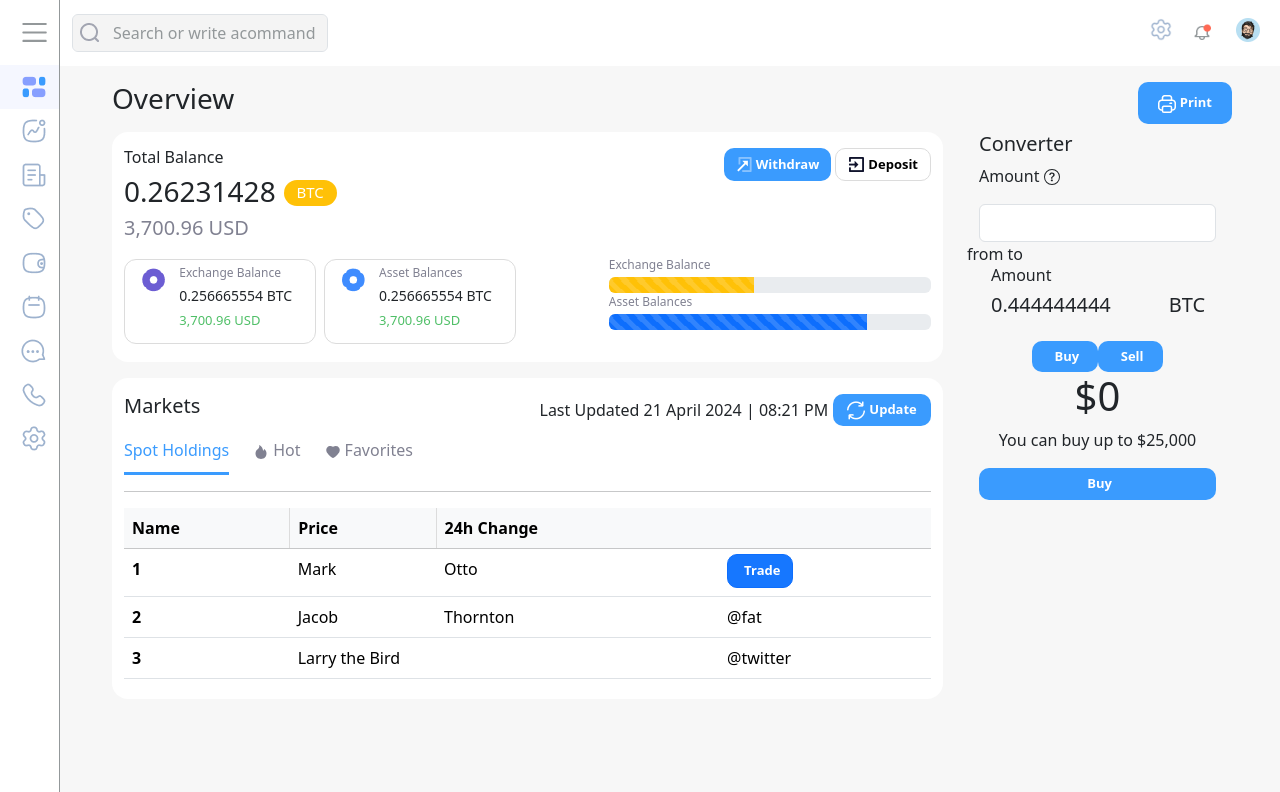
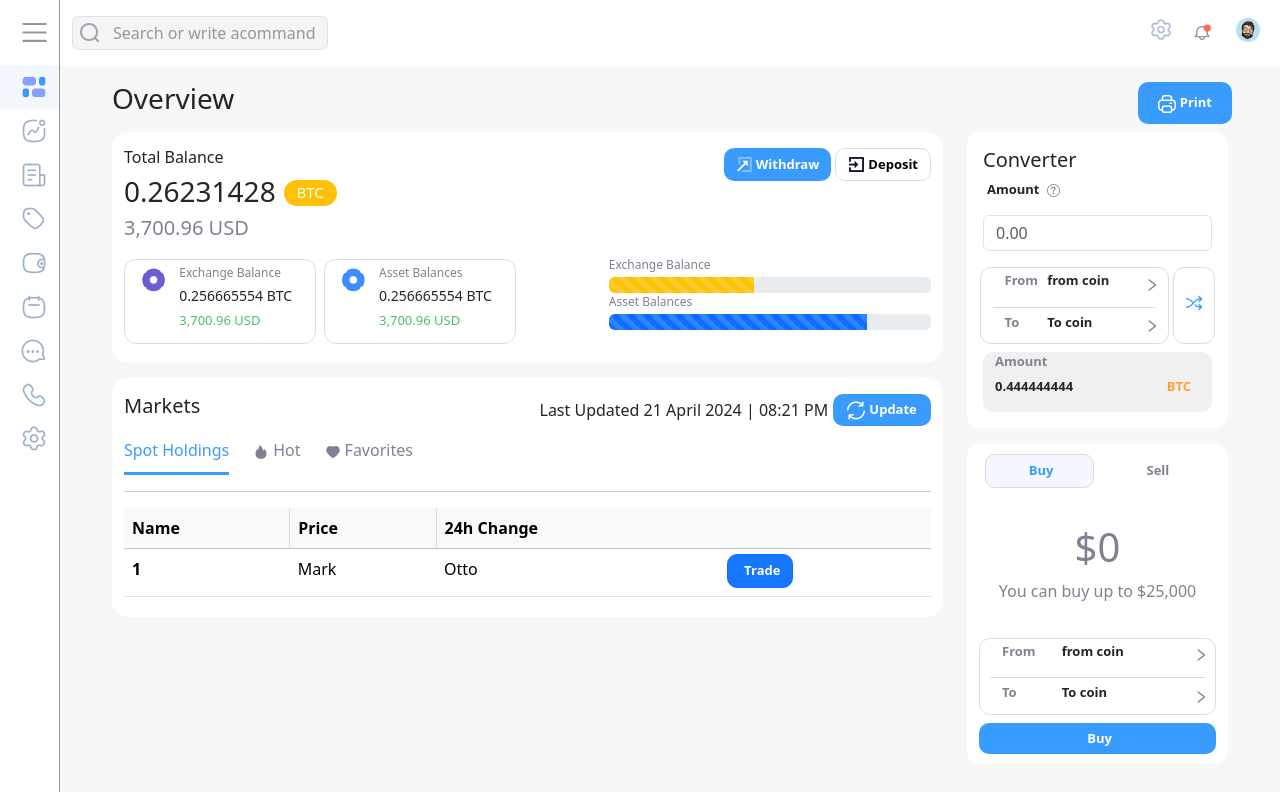
Before and after one commit to yasmeenTarekKhater/codeClouderTask, a React (Vite) app: page / in a window 1280 px wide. Shown: the top 792 px of the page. Built offline with nearby package versions, Linux system fonts and the light colour scheme.

Commit message:
handle styles

```diff
--- a/src/components/shared/css/Navbar.css
+++ b/src/components/shared/css/Navbar.css
@@ -12,6 +12,7 @@
 }
 .searchNavbar{
     width: 20vw !important;
+    height: 34px;
     padding-left: 40px !important;
     background-color: rgba(235, 235, 235, 0.527) !important;
 }
--- a/src/components/ui/Converter.jsx
+++ b/src/components/ui/Converter.jsx
@@ -2,23 +2,27 @@ import React from 'react'
 import Row from "react-bootstrap/Row";
 import { BsQuestionCircle } from "react-icons/bs";
 
+import swap from '../../assets/icons/fi-rr-shuffle.png';
 import TextInput from "../form/TextInput";
+import FromAndTo from './FromAndTo';
 
 const Converter = () => {
   return (
-    <div className="container mb-3">
+    <div className="container mb-3 p-3 converterContainer">
             <h5>Converter</h5>
-            <p>Amount <BsQuestionCircle /></p>
-            <TextInput/>
-            <Row>
-              from
-              to
+            <p className='ms-1'>Amount <BsQuestionCircle className='ms-1 questionicon' /></p>
+            <TextInput customClass="h-25" placeholderText="0.00"/>
+            <Row className='justify-content-center gap-1 mt-3 mb-2 align-items-center'>
+              <FromAndTo customClass='col-9 swap'></FromAndTo>
+              <div className='col-2 swap'>
+                  <img src={swap} alt='swap' className='mt-4 w-100'/>
+              </div>
             </Row>
-            <div className="container">
-              <h6>Amount</h6>
+            <div className="container amountContainer">
+              <p>Amount</p>
               <Row className="justify-content-between">
-                <h5 className="col-7">0.444444444</h5>
-                <h5 className="col-3">BTC</h5>
+                <p className="col-7">0.444444444</p>
+                <p className="col-3">BTC</p>
               </Row>
             </div>
     </div>
--- /dev/null
+++ b/src/components/ui/FromAndTo.jsx
@@ -0,0 +1,31 @@
+import React from "react";
+import Row from "react-bootstrap/Row";
+import { AiOutlineRight } from "react-icons/ai";
+
+const FromAndTo = ({ customClass }) => {
+  return (
+    <div className={customClass}>
+      <div className="container text-start">
+        <Row className="justify-content-between">
+          <p className="col-3 fromtext">From</p>
+          <p className="col-7 ">from coin</p>
+          <span className="col-1">
+            <AiOutlineRight color="gray" />
+          </span>
+        </Row>
+      </div>
+
+      <div className="container text-start">
+        <Row className="justify-content-between">
+          <p className="col-3 totext">To</p>
+          <p className="col-7 ">To coin</p>
+          <span className="col-1">
+            <AiOutlineRight color="gray" />
+          </span>
+        </Row>
+      </div>
+    </div>
+  );
+};
+
+export default FromAndTo;
--- a/src/components/ui/MarketTable.jsx
+++ b/src/components/ui/MarketTable.jsx
@@ -21,17 +21,6 @@ const MarketTable = () => {
           <CustomButton customClass="tradebutton commonButton" buttonTitle="Trade"></CustomButton>
           </td>
         </tr>
-        <tr>
-          <th scope="row">2</th>
-          <td>Jacob</td>
-          <td>Thornton</td>
-          <td>@fat</td>
-        </tr>
-        <tr>
-          <th scope="row">3</th>
-          <td colspan="2">Larry the Bird</td>
-          <td>@twitter</td>
-        </tr>
       </tbody>
     </table>
   );
--- a/src/components/ui/Payment.jsx
+++ b/src/components/ui/Payment.jsx
@@ -1,26 +1,30 @@
-import React from 'react'
+import React, { useState } from 'react'
 import Row from 'react-bootstrap/Row'
 import CustomButton from './Button'
+import FromAndTo from './FromAndTo'
 
 const Payment = () => {
   return (
-    <div className='container'>
-        <Row className='justify-content-center'>
+    <div className='container paymentContainer mb-5'>
+        <Row className='justify-content-center gap-2 mb-3'>
         <CustomButton
-            customClass="col-3 updateMarketBtn commonButton"
+            onClick={()=>handleButtonToggle(1)}
+            customClass="col-5 commonButton activeBuyAndSellBtn"
             buttonTitle="Buy"
         ></CustomButton>
         <CustomButton
-            customClass="col-3 updateMarketBtn commonButton"
+            onClick={()=>handleButtonToggle(2)}
+            customClass="col-5 commonButton buyAndSellBtn"
             buttonTitle="Sell"
         ></CustomButton>
         </Row>
-        <div className='text-center'>
+        <div className='text-center totalPament'>
             <h1 >$0</h1>
             <p>You can buy up to $25,000</p>
         </div>
+        <FromAndTo customClass='swap mb-2'></FromAndTo>
         <CustomButton
-            customClass="col-12 updateMarketBtn commonButton"
+            customClass="col-12  updateMarketBtn commonButton"
             buttonTitle="Buy"
         ></CustomButton>
     </div>
--- a/src/pages/css/Overview.css
+++ b/src/pages/css/Overview.css
@@ -89,3 +89,60 @@ table th:nth-child(2){
     margin-top: -3px;
  }
  /* ---------------------------- End Market Section -------------------------- */
+
+/* ---------------------------- Converter Section -------------------------- */
+.converterContainer,.paymentContainer{
+    background-color: white;
+    border-radius: 12px;
+    padding: 10px;
+}
+.fromtext,.totext{
+    font-weight: 700;
+    color: var(--text-gray-color);
+}
+.converterContainer p ,.swap p{
+    font-size: 13px;
+    font-weight: 700;
+}
+.amountContainer{
+background-color: rgba(220, 220, 220, 0.425);
+border-radius: 10px;
+}
+.amountContainer>p{
+    color: var(--text-gray-color);
+    margin-bottom: 5px;
+}
+.amountContainer p:last-child{
+    color: var(--btc-orange-color);
+}
+.questionicon{
+    color: var(--text-gray-color);
+}
+.swap{
+    border: 1px solid var(--gray-border-color);
+    border-radius: 11px;
+    height: 77px;
+    padding: 3px 10px;
+}
+.swap div:nth-child(2){
+    border-top: 1px solid var(--gray-border-color);
+    padding-top: 5px;
+}
+/* ---------------------------- End Converter Section -------------------------- */
+
+/* ---------------------------- Payment Section -------------------------- */
+.activeBuyAndSellBtn{
+    background-color: var( --sidebar-hover-color) !important;
+    color: var(--base-color) !important;
+    border-color: var(--gray-border-color) !important;
+}
+.buyAndSellBtn{
+    background-color: white !important;
+    border: none !important;
+    color: var(--text-gray-color) !important;
+}
+.totalPament{
+    color: var(--text-gray-color);
+    padding: 19px 0;
+}
+/* ---------------------------- End Payment Section -------------------------- */
```
Also changed, not shown: src/index.css (line endings or trailing spaces).
